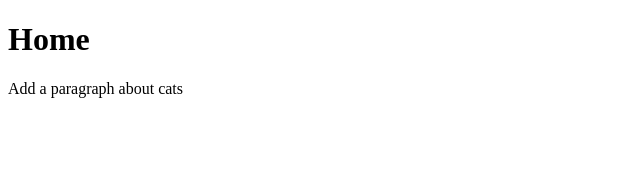
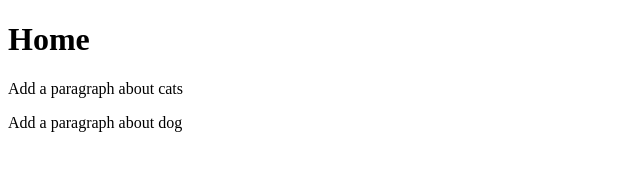
Before and after one commit to huymey/GIT-PRAPH, a plain HTML site: page index.html in a window 1280 px wide. Shown: the whole page, without its empty margins (0-640 px from the left). Drawn offline with Linux system fonts and the light colour scheme.

Commit message:
add a paragraph about dog

```diff
--- a/index.html
+++ b/index.html
@@ -9,5 +9,6 @@
 <body>
     <h1>Home</h1>
     <p>Add a paragraph about cats</p>
+    <p>Add a paragraph about dog</p>
 </body>
 </html>
```
